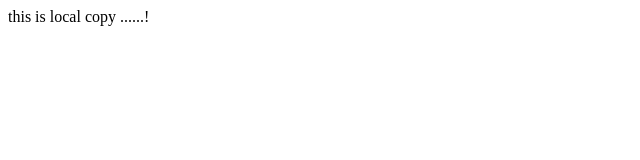
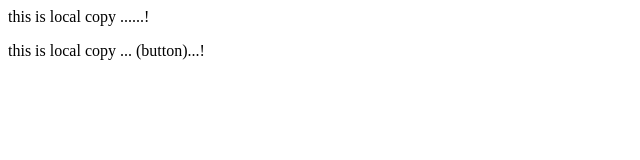
Before and after one commit to Saurav-Sharma-0/demo-project, a plain HTML site: page index.html in a window 1280 px wide. Shown: the whole page, without its empty margins (0-640 px from the left). Drawn offline with Linux system fonts and the light colour scheme.

```diff
--- a/index.html
+++ b/index.html
@@ -1,3 +1,6 @@
 <p>
     this is local copy ......!
 </p>
+<p>
+    this is local copy ... (button)...!
+</p>
```
